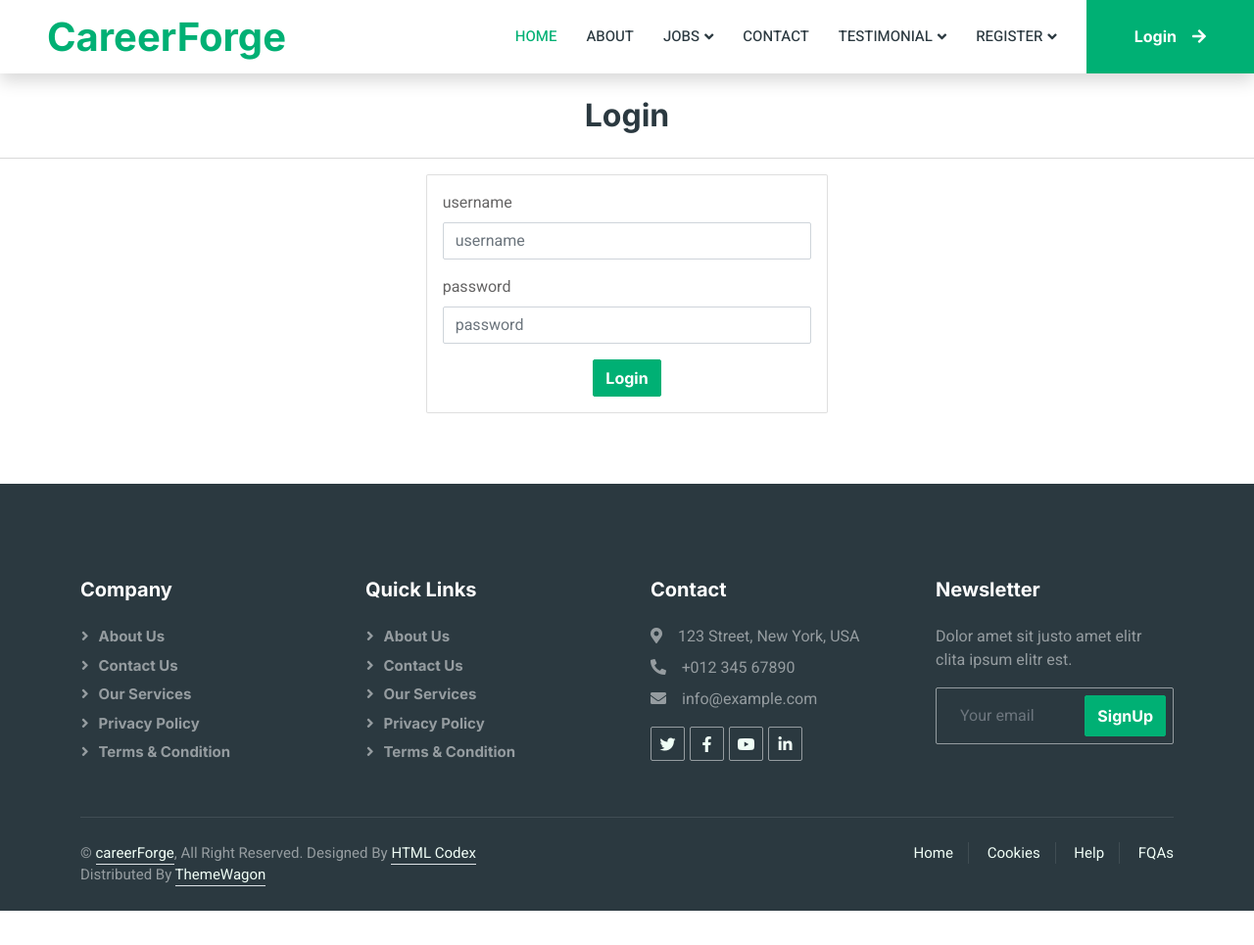
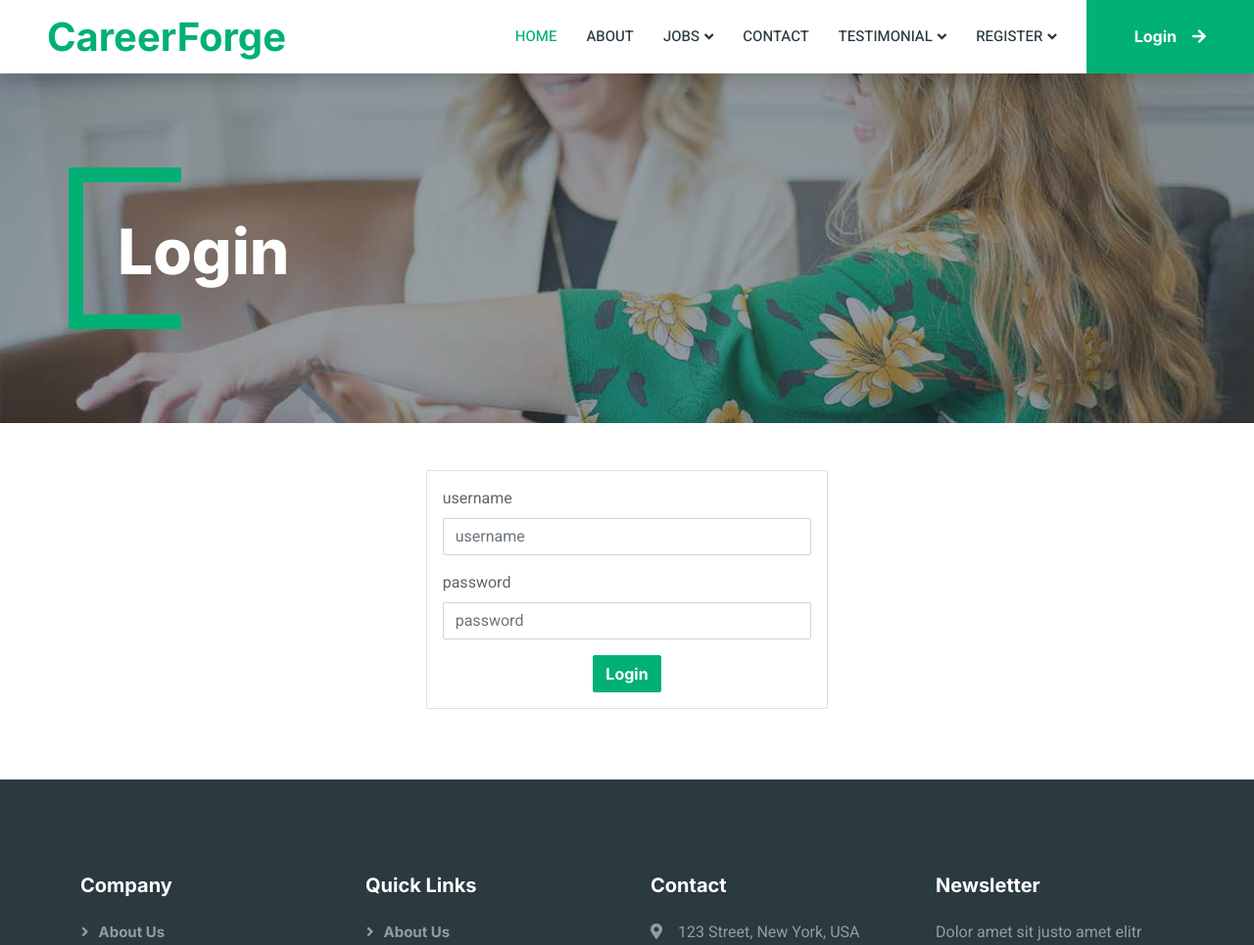
Before and after one commit to mepujan/careerForge, a Django app: page /accounts/login/ in a window 1280 px wide. Shown: the top 965 px of the page at 98% size. Before the commit the page ends 930 px from the top, so only its background shows below. Run offline with Django 5.2, Linux system fonts and the light colour scheme; some libraries are stand-ins or nearby versions.

Commit message:
headings section added

```diff
--- a/accounts/templates/login.html
+++ b/accounts/templates/login.html
@@ -2,8 +2,13 @@
 {% load django_bootstrap5 %}
 
 {% block content %}
-<h2 class="m-4" style="text-align: center;">Login</h2>
-<hr />
+<!-- Header End -->
+<div class="container-xxl py-5 bg-dark page-header mb-5">
+    <div class="container my-5 pt-5 pb-4">
+        <h1 class="display-3 text-white mb-3 animated slideInDown">Login</h1>
+    </div>
+</div>
+<!-- Header End -->
 <div class="row d-flex align-items-center justify-content-center">
     <div class="col-lg-4">
         <div class="card mb-4">
--- a/jobs/templates/job-detail.html
+++ b/jobs/templates/job-detail.html
@@ -71,7 +71,7 @@
                 <div class="bg-light rounded p-5 wow slideInUp" data-wow-delay="0.1s">
                     <h4 class="mb-4">Company Detail</h4>
                     <p class="m-0">
-                        <a href="{{job.company_website}}">{{job.company_website}}</a>
+                        <a href="{{job.company_website}}" target="_blank">{{job.company_website}}</a>
                     </p>
                     <p class="m-0">
                         <a href="mailto:{{job.company_website}}">{{job.contact_email}}</a>
```
Also changed, not shown: accounts/templates/profile.html (+7 -0 lines).
